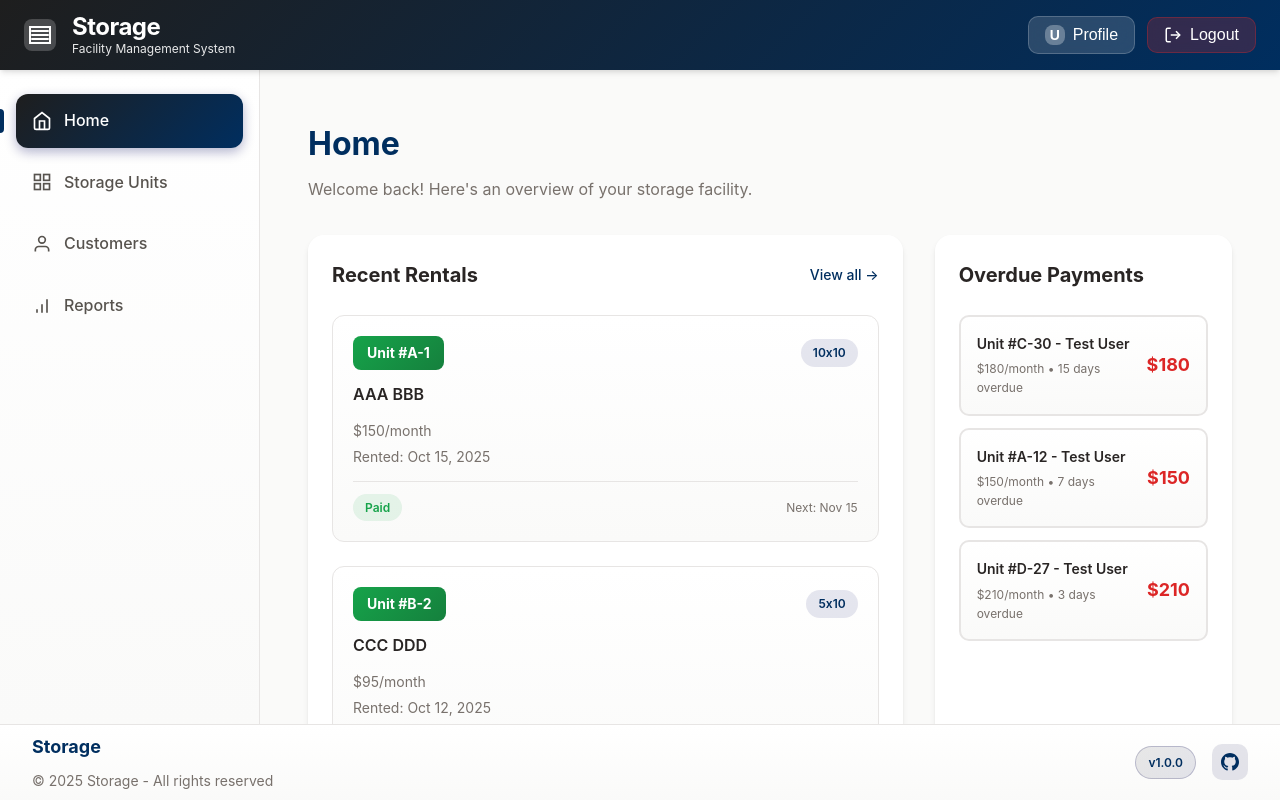
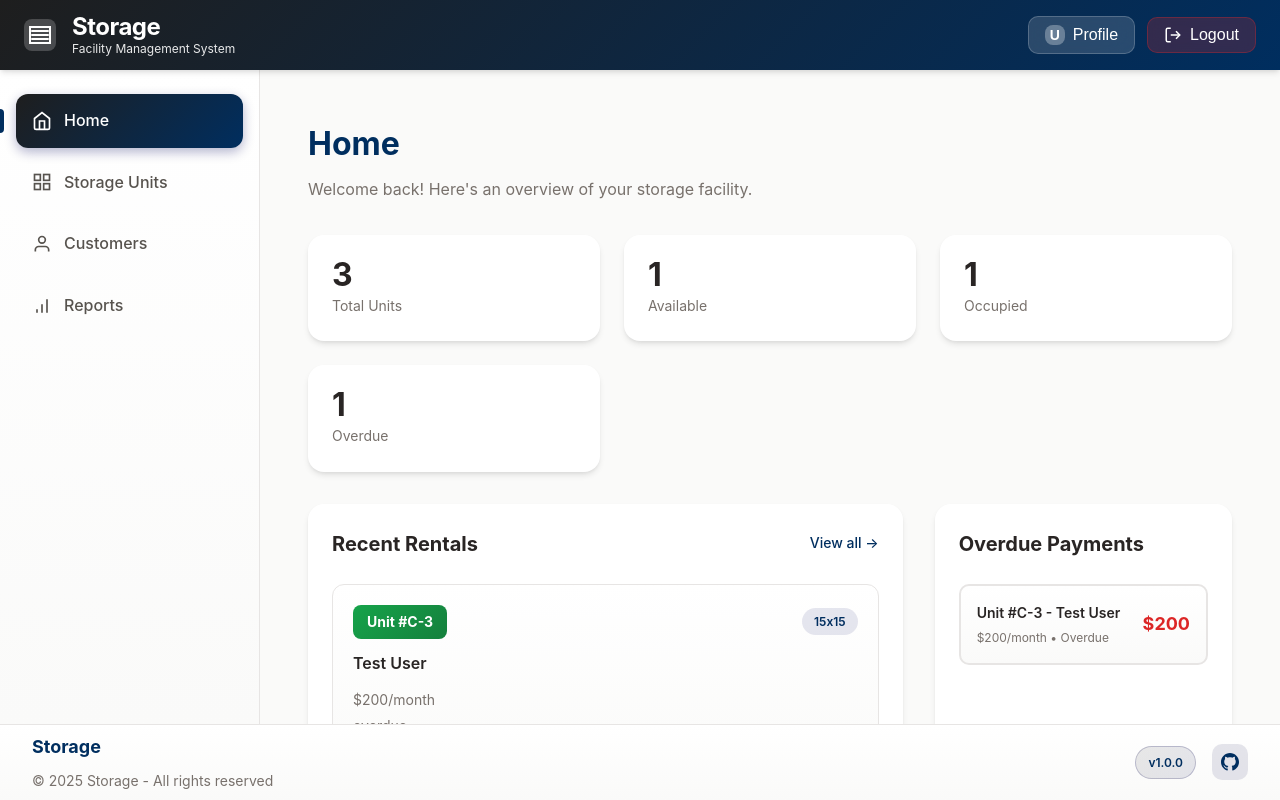
Before and after one commit to muhamedmjw/Storage-Facilitator, a Vue app: page / in a window 1280 px wide. Built offline with nearby package versions, Linux system fonts and the light colour scheme; data requests are answered from the project's data file.

Commit message:
Connecting HomeView.vue With Database

```diff
--- a/src/views/HomeView.vue
+++ b/src/views/HomeView.vue
@@ -3,7 +3,36 @@
     <div class="page-header">
       <div>
         <h1 class="page-title">Home</h1>
-        <p class="page-subtitle">Welcome back! Here's an overview of your storage facility.</p>
+        <p class="page-subtitle">
+          Welcome back! Here's an overview of your storage facility.
+        </p>
+      </div>
+    </div>
+
+    <div class="stats-grid">
+      <div class="stat-card">
+        <div class="stat-content">
+          <h2 class="stat-value">{{ totalUnits }}</h2>
+          <p class="stat-label">Total Units</p>
+        </div>
+      </div>
+      <div class="stat-card">
+        <div class="stat-content">
+          <h2 class="stat-value">{{ availableUnits }}</h2>
+          <p class="stat-label">Available</p>
+        </div>
+      </div>
+      <div class="stat-card">
+        <div class="stat-content">
+          <h2 class="stat-value">{{ occupiedUnits }}</h2>
+          <p class="stat-label">Occupied</p>
+        </div>
+      </div>
+      <div class="stat-card">
+        <div class="stat-content">
+          <h2 class="stat-value">{{ overdueUnits }}</h2>
+          <p class="stat-label">Overdue</p>
+        </div>
       </div>
     </div>
 
@@ -17,36 +46,30 @@
         </div>
 
         <div class="unit-cards">
-          <div class="unit-card">
+          <div
+            v-for="(unit, i) in recentUnits"
+            :key="unit?.id ?? i"
+            class="unit-card"
+          >
             <div class="unit-card-header">
-              <div class="unit-badge occupied">Unit #A-1</div>
-              <span class="unit-size">10x10</span>
+              <div class="unit-badge occupied">
+                Unit #{{ unit?.unitNumber || `U-${i + 1}` }}
+              </div>
+              <span class="unit-size">{{ unit?.size || 'Unknown' }}</span>
             </div>
-            <p class="unit-customer">AAA BBB</p>
+            <p class="unit-customer">
+              {{ unit?.customer || 'No Customer' }}
+            </p>
             <div class="unit-info">
-              <span class="info-item">$150/month</span>
-              <span class="info-item">Rented: Oct 15, 2025</span>
-            </div>
-            <div class="unit-status">
-              <span class="status-badge paid">Paid</span>
-              <span class="next-payment">Next: Nov 15</span>
+              <span class="info-item">${{ unit?.monthlyRate ?? 0 }}/month</span>
+              <span class="info-item">
+                {{ unit?.status || 'available' }}
+              </span>
             </div>
           </div>
 
-          <div class="unit-card">
-            <div class="unit-card-header">
-              <div class="unit-badge occupied">Unit #B-2</div>
-              <span class="unit-size">5x10</span>
-            </div>
-            <p class="unit-customer">CCC DDD</p>
-            <div class="unit-info">
-              <span class="info-item">$95/month</span>
-              <span class="info-item">Rented: Oct 12, 2025</span>
-            </div>
-            <div class="unit-status">
-              <span class="status-badge paid">Paid</span>
-              <span class="next-payment">Next: Nov 12</span>
-            </div>
+          <div v-if="recentUnits.length === 0" class="empty-state">
+            <p>No recent rentals found.</p>
           </div>
         </div>
       </section>
@@ -56,28 +79,24 @@
           <h2 class="section-title">Overdue Payments</h2>
         </div>
         <div class="overdue-list">
-          <div class="overdue-item urgent">
+          <div
+            v-for="(unit, i) in overdueList"
+            :key="unit?.id ?? i"
+            class="overdue-item"
+          >
             <div class="overdue-content">
-              <h4 class="overdue-title">Unit #C-30 - Test User</h4>
-              <p class="overdue-meta">$180/month • 15 days overdue</p>
+              <h4 class="overdue-title">
+                Unit #{{ unit?.unitNumber || `U-${i + 1}` }} - {{ unit?.customer || 'Unknown' }}
+              </h4>
+              <p class="overdue-meta">
+                ${{ unit?.monthlyRate ?? 0 }}/month • Overdue
+              </p>
             </div>
-            <div class="overdue-amount">$180</div>
+            <div class="overdue-amount">${{ unit?.monthlyRate ?? 0 }}</div>
           </div>
 
-          <div class="overdue-item">
-            <div class="overdue-content">
-              <h4 class="overdue-title">Unit #A-12 - Test User</h4>
-              <p class="overdue-meta">$150/month • 7 days overdue</p>
-            </div>
-            <div class="overdue-amount">$150</div>
-          </div>
-
-          <div class="overdue-item">
-            <div class="overdue-content">
-              <h4 class="overdue-title">Unit #D-27 - Test User</h4>
-              <p class="overdue-meta">$210/month • 3 days overdue</p>
-            </div>
-            <div class="overdue-amount">$210</div>
+          <div v-if="overdueList.length === 0" class="empty-state">
+            <p>No overdue payments 🎉</p>
           </div>
         </div>
       </section>
@@ -86,7 +105,41 @@
 </template>
 
 <script setup lang="ts">
+import { ref, computed, onMounted } from 'vue'
+import axios from 'axios'
+
+const units = ref<any[]>([])
+
+onMounted(async () => {
+  try {
+    const res = await axios.get('/storageUnits')
+    const data = Array.isArray(res.data)
+      ? res.data
+      : res.data.storageUnits || res.data.units || []
+    units.value = data
+  } catch (err) {
+    console.error('Error fetching data:', err)
+    units.value = []
+  }
+})
+
+const totalUnits = computed(() => units.value.length)
+const availableUnits = computed(() =>
+  units.value.filter(u => (u.status || '').toLowerCase() === 'available').length
+)
+const occupiedUnits = computed(() =>
+  units.value.filter(u => (u.status || '').toLowerCase() === 'occupied').length
+)
+const overdueUnits = computed(() =>
+  units.value.filter(u => (u.status || '').toLowerCase() === 'overdue').length
+)
+
+const recentUnits = computed(() => units.value.slice(-3).reverse())
+const overdueList = computed(() =>
+  units.value.filter(u => (u.status || '').toLowerCase() === 'overdue')
+)
 </script>
+
 
 <style scoped>
 .home-container {
```
